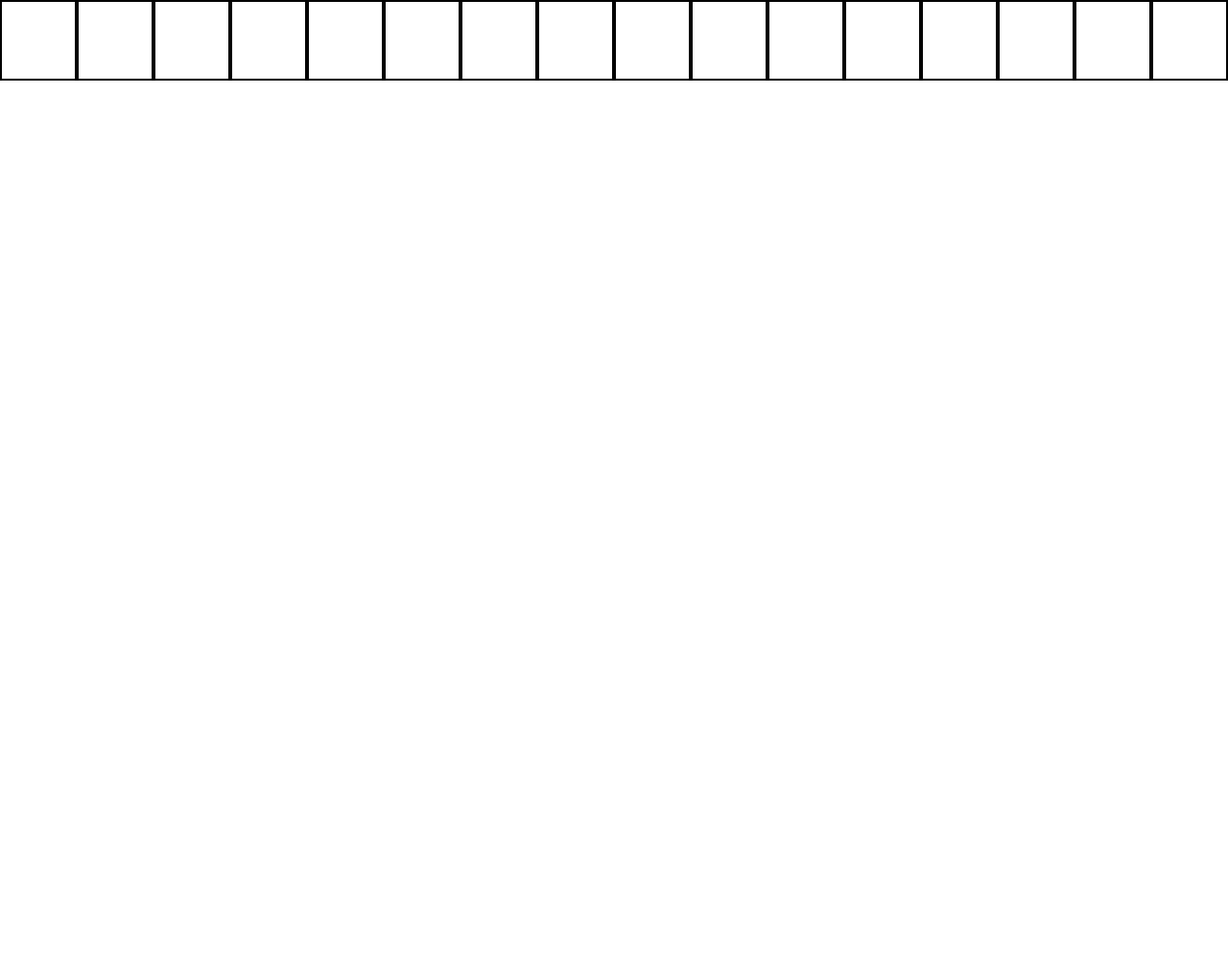
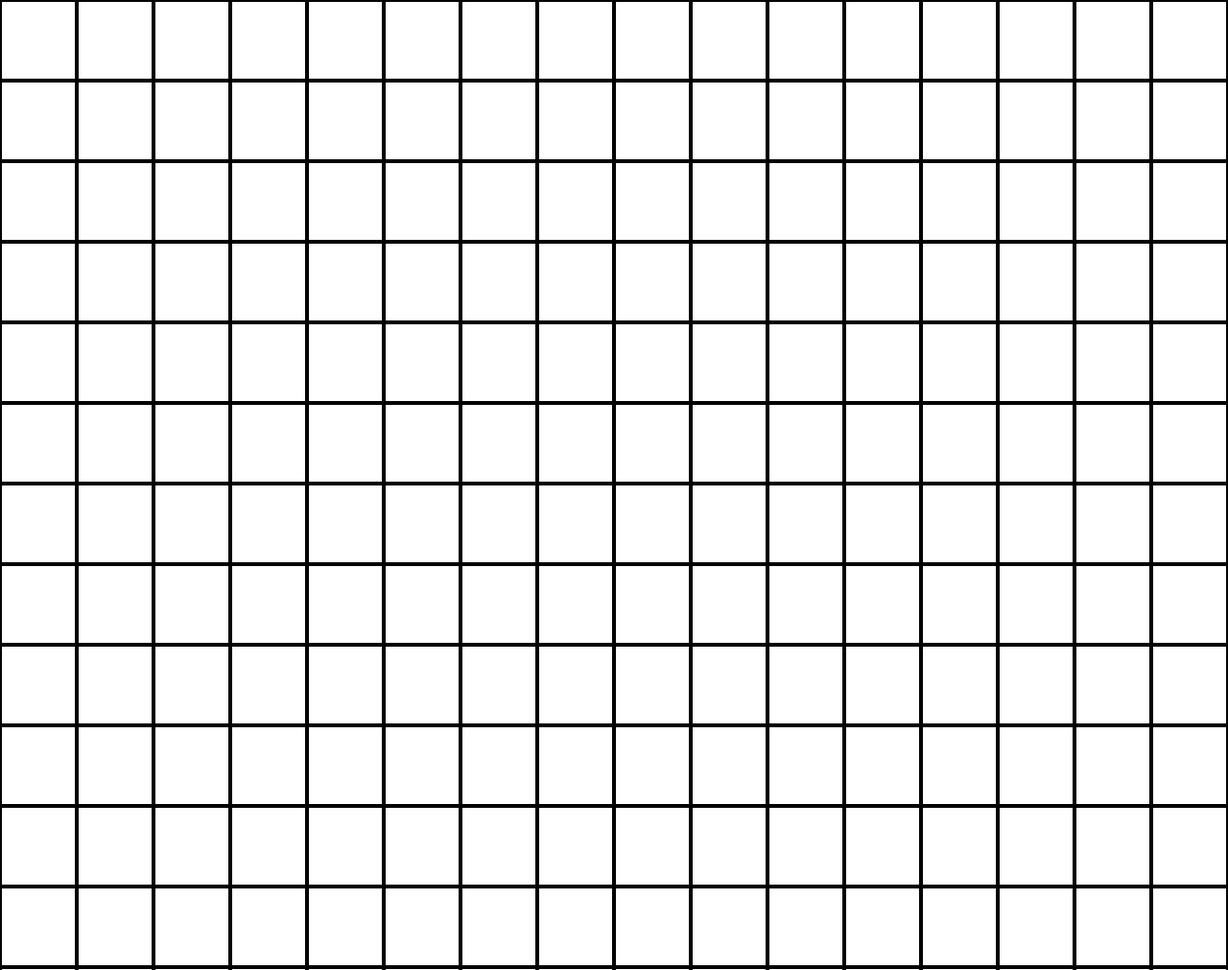
Before and after one commit to ForkFiesta/odin-etch-a-sketch, a plain HTML site: page index.html in a window 1280 px wide. Shown: the top 1011 px of the page at 96% size. Drawn offline with Linux system fonts and the light colour scheme.

Commit message:
create grid. used for and nested for loops.

```diff
--- a/javascript.js
+++ b/javascript.js
@@ -1,8 +1,16 @@
 const container = document.querySelector(".container");
-const row = document.createElement("div");
+// const row = document.createElement("div");
+
+
 for (let i = 0; i<16; i++)
     {
-        const square = document.createElement("div");
-        square.classList.add("square");
-        container.appendChild(square);
+        const row =document.createElement("div");
+        row.classList.add("row");
+        container.appendChild(row);
+        for (let i = 0; i<16; i++)
+            {
+                const square = document.createElement("div");
+                square.classList.add("square");
+                row.appendChild(square);
+            }
     }
--- a/style.css
+++ b/style.css
@@ -8,9 +8,11 @@
     display: flex;
     width: 1280px;
     height: 1280px;
-    /* flex-wrap: wrap; */
-    /* align-items: center; */
-    /* justify-content: center; */
+    flex-direction: column;
+}
+
+.row {
+    display: flex;
 }
 
 .square {
```
